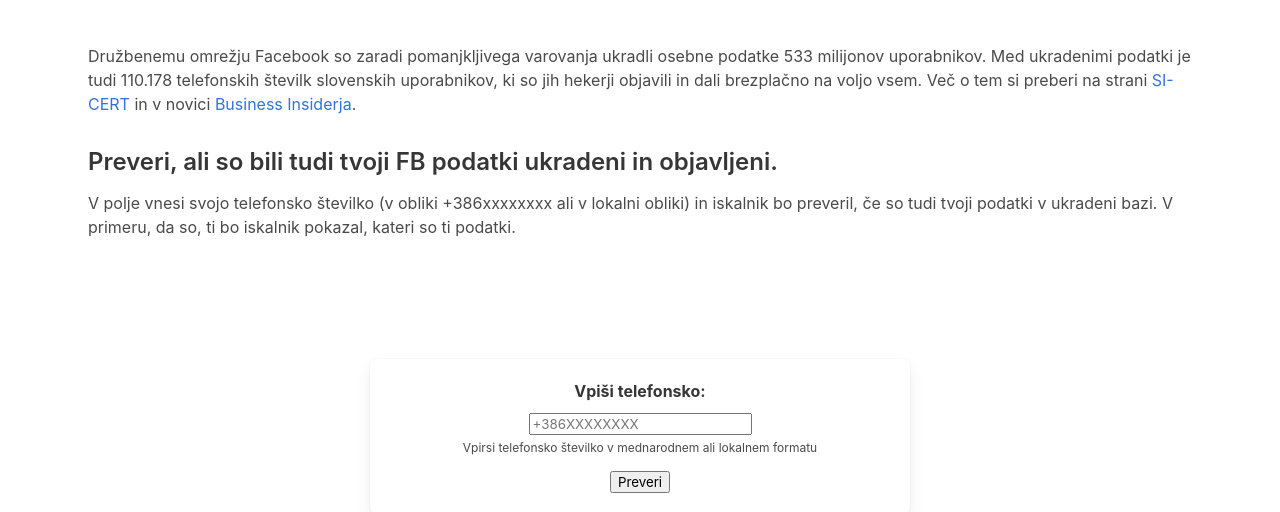
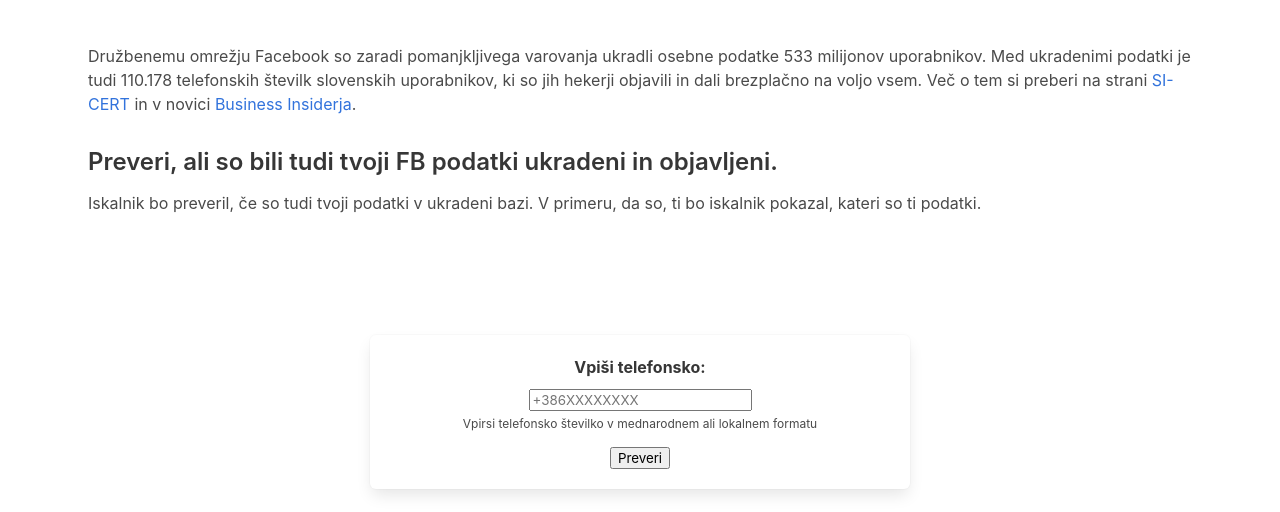
Before and after one commit to anonopsbuilds/phonecheck, a Flask app: page / in a window 1280 px wide. Shown: the part 136-648 px from the top of the page. Run offline with Flask 2, Linux system fonts and the light colour scheme.

Commit message:
updated text

```diff
--- a/phonecheck/__init__.py
+++ b/phonecheck/__init__.py
@@ -1,3 +1,3 @@
-__version__ = "0.0.4"
+__version__ = "0.0.5"
 
 __all__ = ["server"]
--- a/phonecheck/templates/index.html
+++ b/phonecheck/templates/index.html
@@ -64,8 +64,7 @@
             <h3>Preveri, ali so bili tudi tvoji FB podatki ukradeni in objavljeni.</h3>
 
             <p>
-                V polje vnesi svojo telefonsko številko (v obliki +386xxxxxxxx ali v lokalni obliki) in iskalnik bo
-                preveril, če so tudi tvoji podatki v ukradeni bazi.
+                Iskalnik bo preveril, če so tudi tvoji podatki v ukradeni bazi.
                 V primeru, da so, ti bo iskalnik pokazal, kateri so ti podatki.
             </p>
         </section>
```
